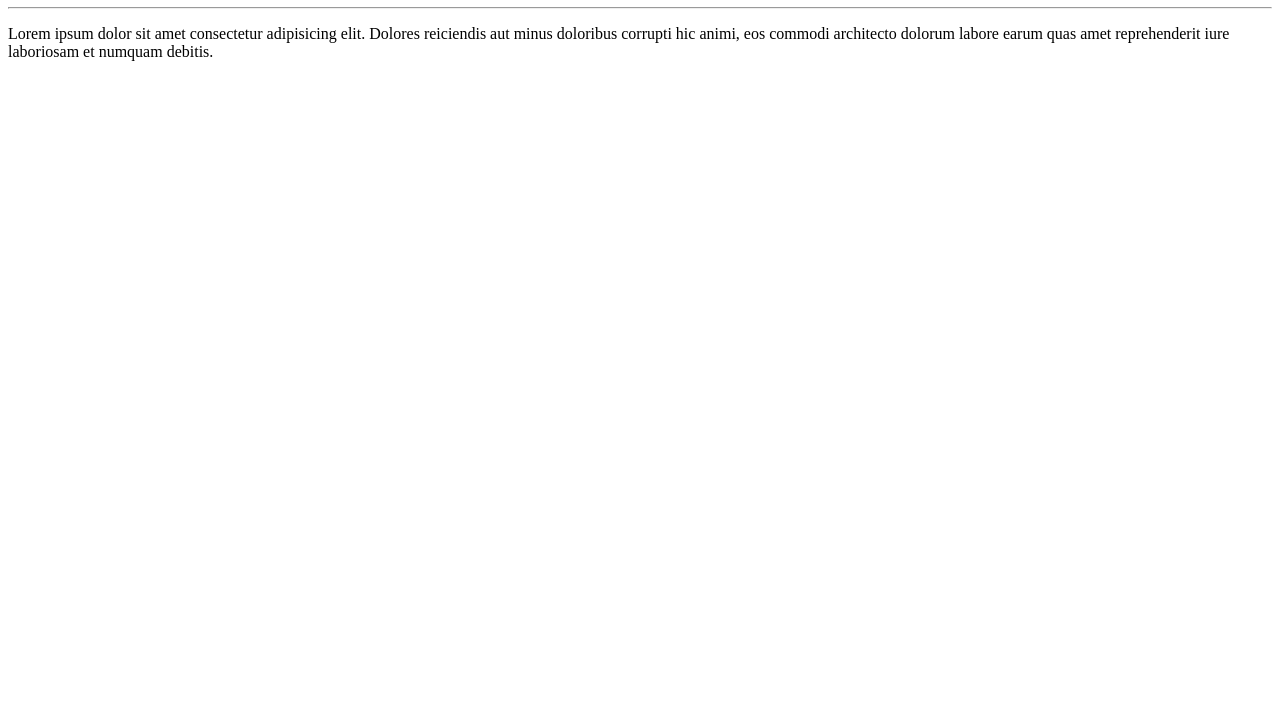
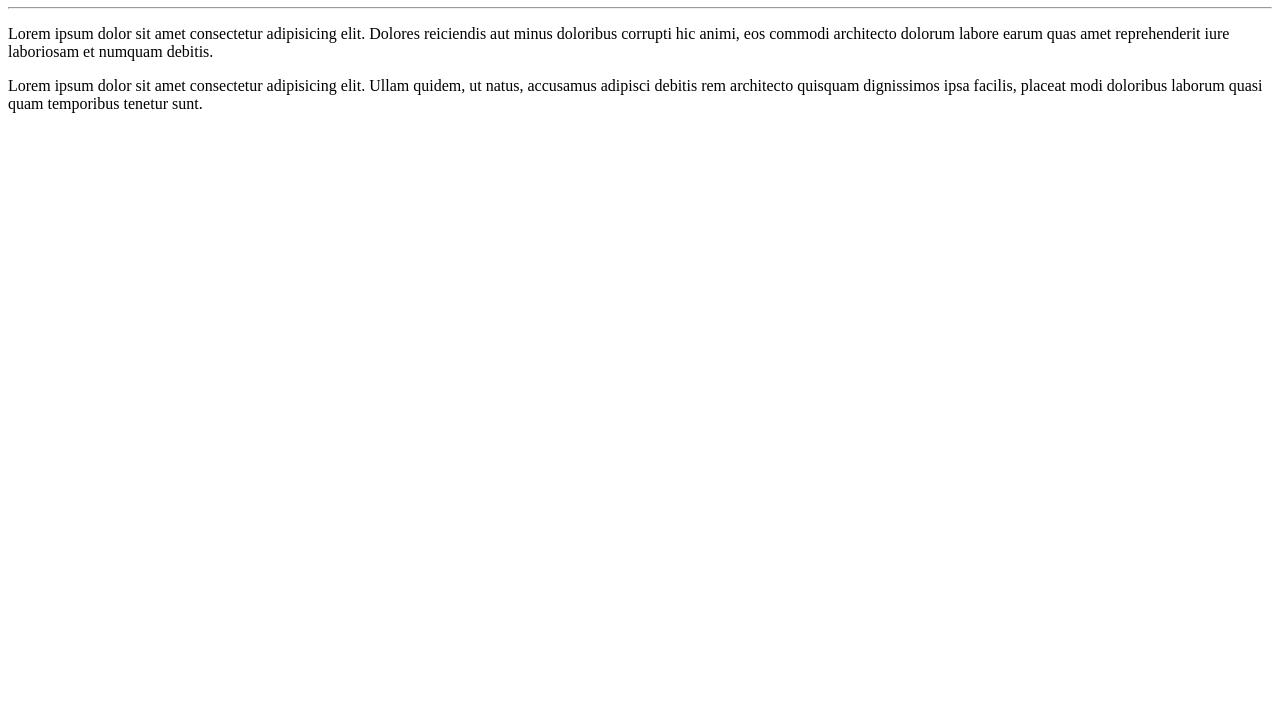
Before and after one commit to vitaminazinhah/Ola-Mundo, a plain HTML site: page aula-repositorio/index.html in a window 1280 px wide. Shown: the part 99-800 px from the top of the page. Drawn offline with Linux system fonts and the light colour scheme.

Commit message:
Adicionei novo paragrafo.

```diff
--- a/aula-repositorio/index.html
+++ b/aula-repositorio/index.html
@@ -11,7 +11,10 @@
 
     <h1>Olá, Mundo</h1>
     <hr>
+
     <p>Lorem ipsum dolor sit amet consectetur adipisicing elit. Dolores reiciendis aut minus doloribus corrupti hic animi, eos commodi architecto dolorum labore earum quas amet reprehenderit iure laboriosam et numquam debitis.</p>
+
+    <p>Lorem ipsum dolor sit amet consectetur adipisicing elit. Ullam quidem, ut natus, accusamus adipisci debitis rem architecto quisquam dignissimos ipsa facilis, placeat modi doloribus laborum quasi quam temporibus tenetur sunt.</p>
 
 </body>
 
```
